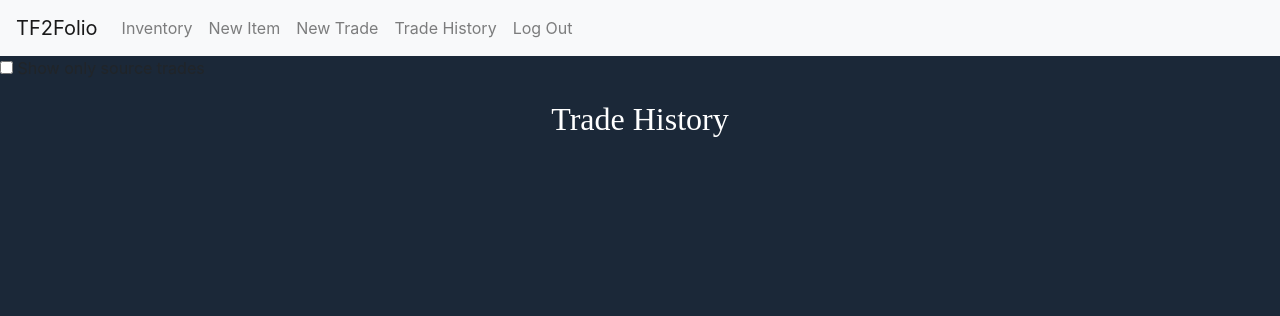
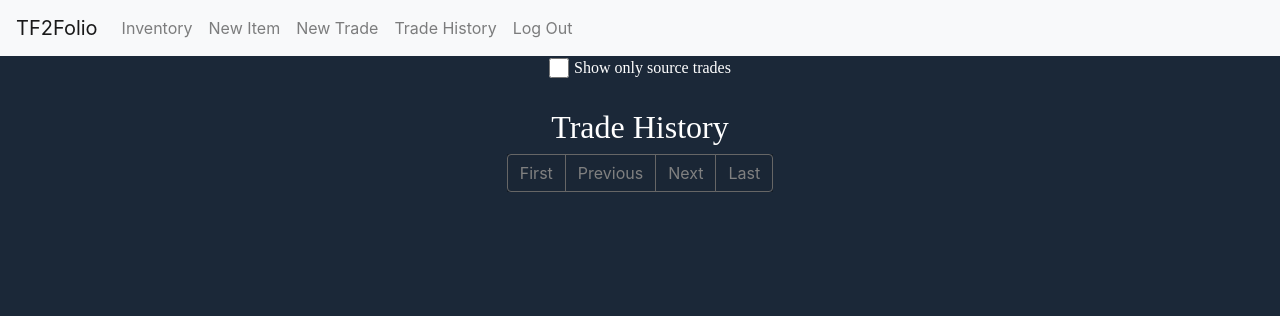
Before and after one commit to HenrikTS99/CS50-Web-final-project, a Django app: page /item_trade_history/389 in a window 1280 px wide. Shown: the top 316 px of the page. Run offline with Django 4.2, Linux system fonts and the light colour scheme; a user stored in the database is signed in; data comes from the database, SQL or seed files in the repository; both versions use the stored data as it was after the commit; style sheets or scripts are compiled from the project's sources; some libraries are stand-ins or nearby versions; some web fonts are replaced.

Commit message:
Fix questionmark image showing something else. Change css to be mostly smaller. Add pagination to ttrade history. Changed how source trades are shown to work with pagination.

```diff
--- a/tf2folio/static/tf2folio/new-trade.js
+++ b/tf2folio/static/tf2folio/new-trade.js
@@ -20,7 +20,6 @@ document.addEventListener('DOMContentLoaded', function() {
     saleButton.addEventListener('click', () => {
         transaction_type = 'sale';
         toggleForm();
-        //sale_trade();
     });
 
     buyButton.addEventListener('click', () => {
--- a/tf2folio/static/tf2folio/styles.scss
+++ b/tf2folio/static/tf2folio/styles.scss
@@ -218,7 +218,7 @@ body {
 .items-sold-selection, .items-recieved-selection {
   margin-top:4px;
   display: flex;
-  width: 48%;
+  width: 45%;
   justify-content: center;
 
   div, div * {
@@ -341,13 +341,13 @@ input[type=number]::-webkit-outer-spin-button {
   flex-direction: column;
   justify-content: end; // Center the text vertically
   align-items: center;
-  margin: 3px 5px;
-  border-radius: 5px;
-  border-width: 3px;
+  margin: 3px;
+  border-radius: 4px;
+  border-width: 2px;
   border-style: solid;
   text-align: center;
-  width: 140px;
-  height: 160px;
+  width: 120px;
+  height: 130px;
   overflow: hidden;
   position: relative;
 
@@ -377,13 +377,14 @@ input[type=number]::-webkit-outer-spin-button {
   }
 
   span {
-    font-family: 'TF2 Build', sans-serif;
-    font-size: 13px;
+    font-family: map-get($tf2-font, family);
+    font-size: 10px;
     position: relative; // Position the text relative to the box
     z-index: 1; // Make the text appear above the image
+    margin: 0 2px 1px 2px;
   }
   .pure-amount {
-    font-size: 20px;
+    font-size: 15px;
     color: #fff;
     text-shadow: 0 0 5px #000;
   }
@@ -395,7 +396,6 @@ input[type=number]::-webkit-outer-spin-button {
   background-color: #1b2838;
   padding: 20px;
   display: grid;
-  grid-gap: 20px;
   justify-content: center;
 }
 
@@ -405,70 +405,118 @@ input[type=number]::-webkit-outer-spin-button {
   border-radius: 5px;
   border-style: solid;
   border-width: 1px;
-  margin: 10px;
-  padding: 8px;
-  width: 1500px;
-  min-height: 230px;
+  margin: 7px;
+  padding: 7px;
+  width: 1420px;
+  text-align: center;
+  position: relative;
 
   .transaction-titles {
     display: flex;
     justify-content: space-between;
+    padding-top: 4px;
 
-
-    h4 {
-      text-align: center;
-
+    h6, h5 {
       font-family: map-get($tf2-font, family);
       color: map-get($tf2-font, color);
-
-      &:first-child {
-        display: flex;
-        width: 45%;
-        justify-content: center;
-      }
-      &:last-child {
-        display: flex;
-        width: 45%;
-        justify-content: center;
-      }
+      display: flex;
+      width: 45%;
+      justify-content: center;
     }
   }
 
   .transaction-profit {
-    text-align: center;
+    padding: 7px 9px 0 9px;
+
     font-family: map-get($tf2-font, family);
     color: map-get($tf2-font, color);
+    background-color: green;
+    display: inline-block;
+    margin: 4px auto;
+    border-radius: 5px;
   }
 
 
   .trade-items-container {
     display: flex;
+    padding-bottom: 2px;
     justify-content: space-between;
     padding:10px, 0, 10px;
     width: 100%;
     color:grey;
 
+
     .trade-icon {
       left: 50%;
       top: 50%;
-      font-size: 100px; // adjust size as needed
+      font-size: 80px;
     }
     .items-sold, .items-recieved {
       display: flex;
+      flex-wrap: wrap;
       width: 45%;
       justify-content: center;
-      height: 165px;
-      margin:5px;
+      min-height: 136px;
     }
   }
 
   hr {
     border-color: white;
-    margin: 0 10px 0 10px;
+    margin: 0 10px 2px 10px;
 
   }
+
+  .trade-date {
+    font-family: map-get($tf2-font, family);
+    color: grey;
+    font-size: 11px;
+    position: absolute;
+    margin: 5px;
+    top: 0; /* adjust as needed */
+    right: 0; /* adjust as needed */
+
+  }
+}
+
+/* trade history */
+
+.checkbox-label {
+  font-family: map-get($tf2-font, family);
+  color: map-get($tf2-font, color);
+  user-select: none;
+  cursor: pointer;
+}
+
+#show-source-trades-checkbox {
+  position: relative;
+  width:20px;
+  height: 20px;
+  background-color: blue;
+  border-radius: 5px;
+  border: 2px solid black;
+  cursor: pointer;
+  margin: 2px 5px 0 0;
 }
 
 .sold-color {
   background-color: #571100;
 }
+
+/* Paginator */
+
+nav[aria-label="Page navigation all trades"] {
+
+  .page-link, .page-item {
+    background-color: darken($highlight-background, 0%);
+    color: #fff;
+    border-color: #666;
+  }
+  .page-link:hover {
+    background-color: darken($highlight-background, 5%);
+  }
+  .disabled .page-link{
+    background-color: lighten($highlight-background, 4%) !important;
+    color: grey;
+    border-color: #666;
+  }
+}
--- a/tf2folio/static/tf2folio/trade-history.js
+++ b/tf2folio/static/tf2folio/trade-history.js
@@ -1,13 +1,16 @@
+document.addEventListener('DOMContentLoaded', function() {
+    const urlParams = new URLSearchParams(window.location.search);
+    const SourceTradesBool = urlParams.get('source_trades') === 'true';
+    document.querySelector('#show-source-trades-checkbox').checked = SourceTradesBool;
+});
 
 function toggleSourceTradeDisplay() {
     const checkBox = document.querySelector('#show-source-trades-checkbox');
-    var trades = document.getElementsByClassName('trade');
-    for (var i = 0; i < trades.length; i++) {
-        if (checkBox.checked & trades[i].getAttribute('data-source-trade') == 'False') {
-
-            trades[i].style.display = "none";
-        } else {
-            trades[i].style.display = "block";
-        }
+    var newUrl = new URL(window.location.href);
+    if (checkBox.checked) {
+        newUrl.searchParams.set('source_trades', checkBox.checked);
+    } else {
+        newUrl.searchParams.delete('source_trades');
     }
+    window.location.href = newUrl.toString();
 }
--- a/tf2folio/templates/tf2folio/inventory.html
+++ b/tf2folio/templates/tf2folio/inventory.html
@@ -17,7 +17,11 @@
                     {% if item.particle_id %}
                         <img class="particle-image" src="static/tf2folio/particles/{{item.particle_id}}_188x188.png">
                     {% endif %}
-                    <img class="item-image" src="{{item.image_url}}">
+                    {% if item.image_url %}
+                        <img class="item-image" src="{{item.image_url}}">
+                    {% else %}
+                        <img class="item-image" src="static/tf2folio/images/questionmark.webp">
+                    {% endif %}
                 </div>
                 <span class="{{item.quality}}">{{item.item_title}}</span>
             </div>
--- a/tf2folio/templates/tf2folio/item-template.html
+++ b/tf2folio/templates/tf2folio/item-template.html
@@ -4,7 +4,11 @@
         {% if item.particle_id %}
             <img class="particle-image" src="static/tf2folio/particles/{{item.particle_id}}_188x188.png">
         {% endif %}
-        <img class="item-image" src="{{item.image_url}}">
+        {% if item.image_url %}
+            <img class="item-image" src="{{item.image_url}}">
+        {% else %}
+            <img class="item-image" src="static/tf2folio/images/questionmark.webp">
+        {% endif %}
     </div>
     <span class="{{item.quality}}">{{item.item_title}}</span>
 </div>
--- a/tf2folio/templates/tf2folio/trade-history.html
+++ b/tf2folio/templates/tf2folio/trade-history.html
@@ -5,8 +5,10 @@
 <title>{% block title %}Trade History{% endblock %}</title>
 {% block body %}
 
-
-<input type="checkbox" id="show-source-trades-checkbox" onclick="toggleSourceTradeDisplay()"> Show only source trades
+<div class="checkbox-div">
+    <input type="checkbox" id="show-source-trades-checkbox" onclick="toggleSourceTradeDisplay()">
+    <label class="checkbox-label" for="show-source-trades-checkbox">Show only source trades</label>
+</div>
 
 <div class="trade-display-container">
     <h2 class="title">Trade History</h2>
@@ -14,11 +16,11 @@
     <div class="trade" data-source-trade="{{trade.source_trade}}">
         <div class ="transaction-titles">
             {% if trade.transaction_type == 'sale' %}
-                <h4>Sold:</h4>
-                <h4>Recieved:</h4>
+                <h5>Sold</h5>
+                <h5>Recieved</h5>
             {% else %}
-                <h4>Bought:</h4>
-                <h4>Paid:</h4>
+                <h5>Bought</h5>
+                <h5>Paid</h5>
             {% endif %}
         </div>
         <div class="trade-items-container">
@@ -35,7 +37,11 @@
                             {% if item.particle_id %}
                                 <img class="particle-image" src="static/tf2folio/particles/{{item.particle_id}}_188x188.png">
                             {% endif %}
+                            {% if item.image_url %}
                                 <img class="item-image" src="{{item.image_url}}">
+                            {% else %}
+                                <img class="item-image" src="static/tf2folio/images/questionmark.webp">
+                            {% endif %}
                         </div>
                         <span class="{{item.quality}}">{{item.item_title}}</span>
                     </div>
@@ -51,7 +57,11 @@
                             {% if item.particle_id %}
                                 <img class="particle-image" src="static/tf2folio/particles/{{item.particle_id}}_188x188.png">
                             {% endif %}
+                            {% if item.image_url %}
                                 <img class="item-image" src="{{item.image_url}}">
+                            {% else %}
+                                <img class="item-image" src="static/tf2folio/images/questionmark.webp">
+                            {% endif %}
                         </div>
                         <span class="{{item.quality}}">{{item.item_title}}</span>
                     </div>
@@ -71,7 +81,11 @@
                             {% if item.particle_id %}
                                 <img class="particle-image" src="static/tf2folio/particles/{{item.particle_id}}_188x188.png">
                             {% endif %}
+                            {% if item.image_url %}
                                 <img class="item-image" src="{{item.image_url}}">
+                            {% else %}
+                                <img class="item-image" src="static/tf2folio/images/questionmark.webp">
+                            {% endif %}
                         </div>
                         <span class="{{item.quality}}">{{item.item_title}}</span>
                     </div>
@@ -124,46 +138,71 @@
         {% if trade.source_trade %}
             {% if trade.transaction_type == 'sale' %}
                 <div class ="transaction-titles">
-                    <h4>Purchase price:</h4>
-                    <h4>Total pure recieved:</h4>
+                        <h6>Purchase price:</h6>
+                        <h6>Total pure recieved:</h6>
                 </div>
                 <hr>
                 <div class ="transaction-titles">
                     {% for item in trade.items_sold.all %}
                         {% if item.purchase_price %}
-                        <h4>
+                            <h6>
                                 {{ item.purchase_price|value_display }}
-                        </h4>
+                            </h6>
                         {% endif %}
                     {% endfor %}
                         {% for item in trade.items_sold.all %}
                             {% if item.sale_price %}
-                            <h4>
+                                <h6>
                                     {{ item.sale_price|value_display }}
-                            </h4>
+                                </h6>
+                            {% endif %}
+                        {% endfor %}
+                </div>
+
+                {% for item in trade.items_sold.all %}
+                    {% if item.profit_value %}
+                        <hr>
+                        <div class="transaction-profit">
+                            <h5>Profit: {{ item.profit_value|value_display }}</h5>
+                        </div>
                     {% endif %}
                 {% endfor %}
 
-            </div>
-            <hr>
-
-            <div class="transaction-profit">
-            {% for item in trade.items_sold.all %}
-                {% if item.profit_value %}
-                    <h4>
-                        Profit: {{ item.profit_value|value_display }}
-                    </h4>
-                {% endif %}
-            {% endfor %}
-            </div>
             {% endif %}
         {% endif %}
         <!--
-        {{trade.description}}
-        {{trade.date}} -->
+        {{trade.description}}-->
+        <span class="trade-date">
+            {{ trade.date|date:"F j, Y" }}
+        </span>
     </div>
 {% endfor%}
+
+    <nav aria-label="Page navigation all trades">
+        <ul class="pagination justify-content-center">
+        {% if all_trades.has_previous %}
+            <li class="page-item"><a class="page-link" href="?page=1">First</a></li>
+            <li class="page-item"><a class="page-link" href="?page={{ all_trades.previous_page_number}}">Previous</a></li>
+        {% else %}
+            <li class="page-item disabled"><a class="page-link" href="?page=1">First</a></li>
+            <li class="page-item disabled"><a class="page-link" href="#">Previous</a></li>
+
+        {% endif %}
+        {% for page in all_trades.paginator.page_range %}
+            <li class="page-item {% if page == all_trades.number %}active {% endif %}"><a class="page-link" href="?page={{ page }}">{{page}}</a></li>
+        {% endfor %}
+        {% if all_trades.has_next %}
+            <li class="page-item"><a class="page-link" href="?page={{ all_trades.next_page_number}}">Next</a></li>
+            <li class="page-item"><a class="page-link" href="?page={{ all_trades.paginator.num_pages }}">Last</a></li>
+        {% else %}
+            <li class="page-item disabled"><a class="page-link" href="">Next</a></li>
+            <li class="page-item disabled"><a class="page-link" href="">Last</a></li>
+        {% endif %}
+        </ul>
+    </nav>
+
 </div>
+
 
 {% endblock %}
 
--- a/tf2folio/views.py
+++ b/tf2folio/views.py
@@ -14,9 +14,11 @@ import json
 import requests
 from django.template.loader import render_to_string
 
+
 @login_required
 def index(request):
     items = Item.objects.filter(Q(sold=False) & Q(owner=request.user))
+
     sold_items = Item.objects.filter(Q(sold=True) & Q(owner=request.user))
     return render(request, "tf2folio/inventory.html", {
         "items": items, 'sold_items': sold_items
@@ -25,7 +27,14 @@ def index(request):
 
 @login_required
 def trade_history(request):
-    all_trades = Transaction.objects.filter(owner=request.user).order_by('-date')
+    source_trades = request.GET.get('source_trades', False)
+
+    if source_trades:
+        trades = Transaction.objects.filter(Q(owner=request.user) & Q(source_trade=True)).order_by('-date')
+    else:
+        trades = Transaction.objects.filter(owner=request.user).order_by('-date')
+
+    all_trades = utils.paginate(trades, request)
     return render(request, "tf2folio/trade-history.html", {
         "all_trades": all_trades
     })
```
Also changed, not shown: tf2folio/templates/tf2folio/new-trade.html (+4 -4 lines), tf2folio/utils.py (+7 -1 lines), db.sqlite3, tf2folio/static/tf2folio/images/questionmark.webp (added). Lines whose indentation alone changed are shown as unchanged.
